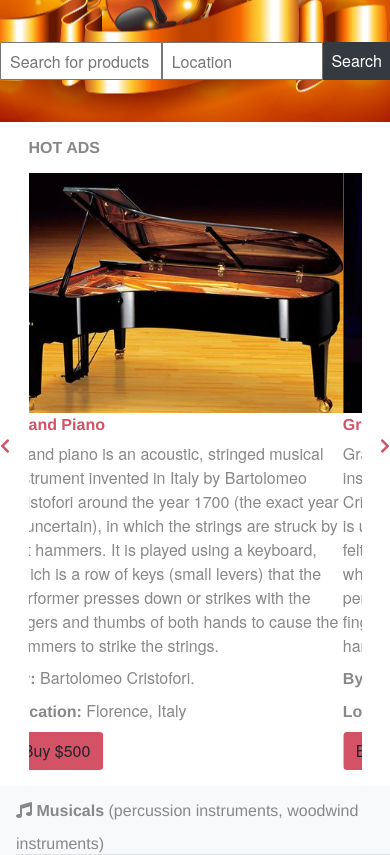
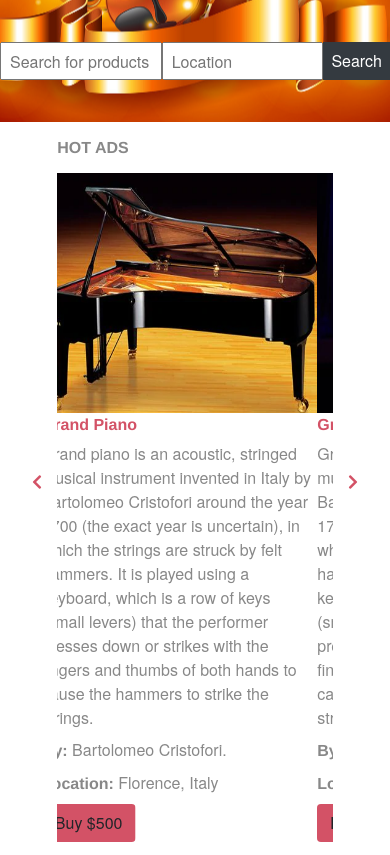
Before and after one commit to jamezjaz/musical-instrument-shop, a plain HTML site: page index.html in a window 390 px wide. Shown: the part 440-1295 px from the top of the page. Drawn offline with nearby package versions, Linux system fonts and the light colour scheme; a web font is replaced by a local one.

Commit message:
eliminated the horizontal scroll on mobile screen

```diff
--- a/index.html
+++ b/index.html
@@ -66,7 +66,7 @@
 			</form>
         </div>
     </section>
-    <section class="d-flex align-items-center">
+    <section class="d-flex align-items-center carousel-sec">
 		<a href="#" class="fas fa-chevron-left carousel-arrow"></a>
 		<div class="carousel slide d-flex justify-content-center" data-ride="carousel">
 			<div class="carousel-inner">
--- a/styles/index.css
+++ b/styles/index.css
@@ -27,6 +27,7 @@ body {
   font-family: "Gotham Rounded", sans-serif;
   font-family: "Helvetica Neue", sans-serif;
   background-color: #888;
+  overflow-x: hidden;
 }
 
 nav {
@@ -128,7 +129,6 @@ p,
   padding: 0.7rem 0.5rem;
 }
 
-.carousel-section,
 .carousel-inner {
   width: 90%;
 }
@@ -136,6 +136,10 @@ p,
 .carousel-item img {
   width: 25rem;
   height: 15rem;
+}
+
+.carousel-sec {
+  margin: 0 2rem;
 }
 
 .card img {
```
